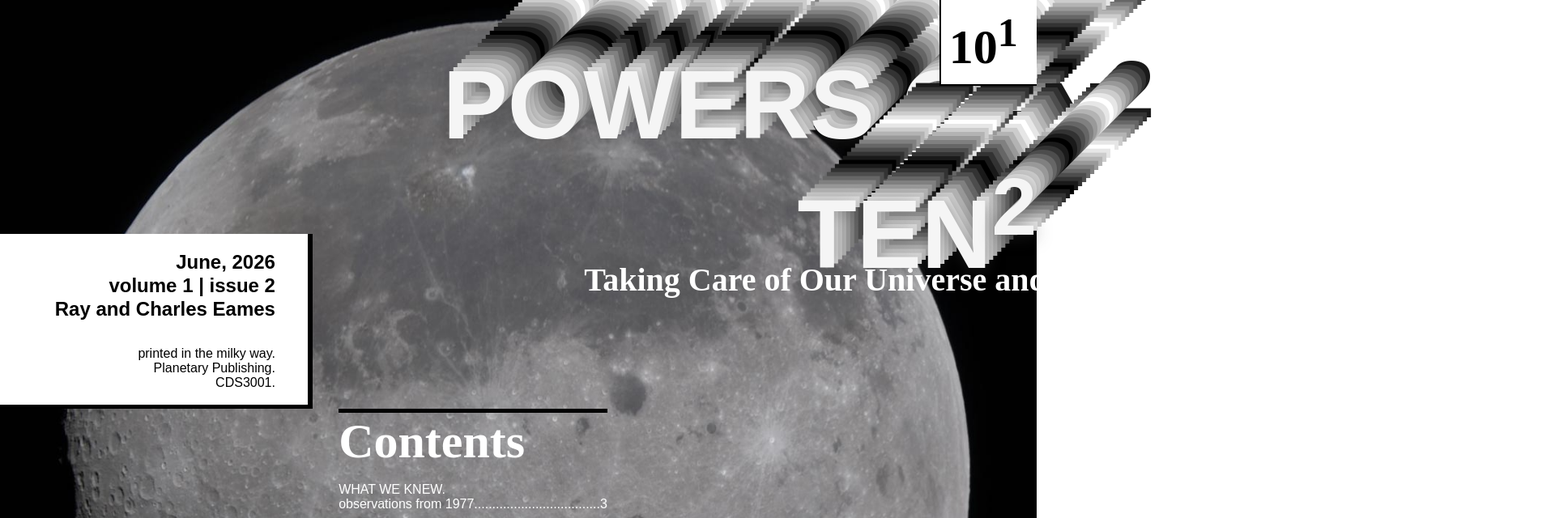
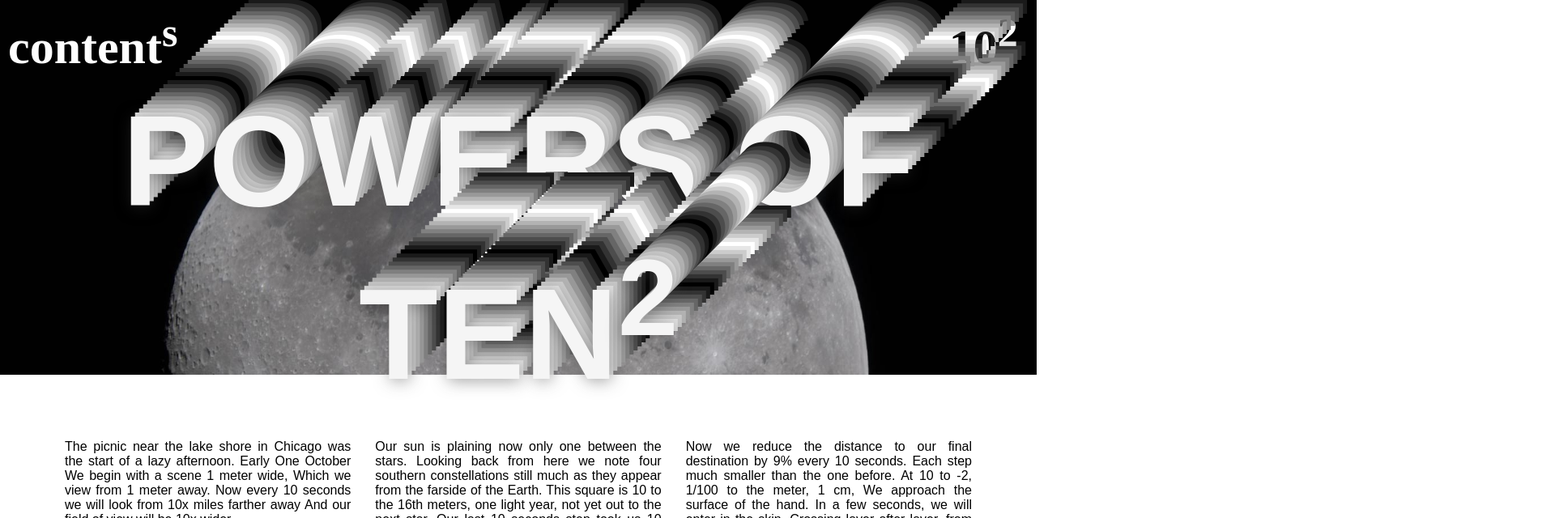
Before and after one commit to avrilkn/avrilkn.github.io, a plain HTML site: page index.html in a window 1280 px wide. Shown: the top 640 px of the page at 81% size, 1920 px wide, since content can reach past the window. Drawn offline with Linux system fonts and the light colour scheme; a web font is replaced by a local one.

Commit message:
contents planning

```diff
--- a/index.html
+++ b/index.html
@@ -4,17 +4,38 @@
         <link rel="stylesheet" href="style.css">
     </head>
     <body>
-
-        <div class="background container">
-            <div class="titlefont right">
-            <h1>POWERS OF TEN<sup>2</sup></h1>
+            <div class="nav">
+            <h6>10<sup>2</sup></h6>
             </div>
 
-        <div class= "contents">
-            <div class="nav h2">
-            <h6>10<sup>1</sup></h6>
+
+            <div class="scroll nav">
+            <div class="left whitetext">
+                <details>
+                    <summary>
+                        <h6> content<sup>s</sup>     </h6>
+                    </summary>
+                <a href= "#script">what we knew.<sup>1</sup></a><br>
+                </t>observations from 1977 <br>
+                WHAT WE KNOW.<sup>2</sup>  <br>
+                    observations from 2026<br>
+                WHAT WILL WE DO.<sup>3</sup> <br>
+                    what we think we know<br>
+                ZOOM IN.<sup>4</sup> <br>
+                    what we’ve seen<br>
+                TO BE HUMAN.<sup>5</sup> <br>
+                    what makes us feel<br>
+                OUR HOME pt. 1<sup>6</sup> <br>
+                    what have we done<br>
+                OUR HOME pt. 2<sup>7</sup>  <br>
+                    what will we do
+            </details>
+                </div>
+        </div>
+        <div class="background container">
+            <div class="titlefont">
+            <h1>Powers of Ten<sup>2</sup></h1>
             </div>
-
 
         <div class="width60 contents whitetext">
             <h2>Taking Care of Our Universe and the Effect of Adding Another Person</h2>
@@ -24,48 +45,7 @@
         </div>
 
 
-         <div class="container">
-            <div class="width40 borderR borderB right white">
-                <br>
-                <h3>June, 2026 <br>
-                volume 1 | issue 2 <br>
-                Ray and Charles Eames <br>
-                <br>
-                </h3>
-                printed in the milky way. <br>
-                Planetary Publishing. <br>
-                CDS3001. <br>
-                <br>
-                </h3>
-            </div>
-
-           <div class="container box">
-            <div class="left whitetext borderT">
-                <h6>
-                Contents
-                </h6>
-                <p> WHAT WE KNEW. <br>
-                </t>observations from 1977...................................3 <br><br><br>
-                WHAT WE KNOW. <br>
-                    observations from 2026............................5<br><br><br>
-                WHAT WILL WE DO.<br>
-                    what we think we know.............................8<br><br><br>
-                ZOOM IN.<br>
-                    what we’ve seen..........................................8<br><br><br>
-                TO BE HUMAN.<br>
-                    what makes us feel....................................10<br><br><br>
-                OUR HOME pt. 1<br>
-                    what have we done.....................................12<br><br><br>
-                OUR HOME pt. 2 <br>
-                    what will we do...........................................13
-                </p>
-                </div>
-        </div>
-        </div>
-        </div>
-
-
-        <div class="columns justify">
+        <div id="script" class="columns justify white">
             <div class="col">
            The picnic near the lake shore in Chicago
 was the start of a lazy afternoon.
@@ -294,7 +274,23 @@
             <img class="border" src="earthset.jpg" alt="">
 
         </div>
+ <div class="container">
+            <div class="width40 borderR borderB right white">
+                <br>
+                <h3>June, 2026 <br>
+                volume 1 | issue 2 <br>
+                Ray and Charles Eames <br>
+                <br>
+                </h3>
+                printed in the milky way. <br>
+                Planetary Publishing. <br>
+                CDS3001. <br>
+                <br>
+                </h3>
+            </div>
 
+
+        </div>
 
             <video width="320" height="240" controls>
                  <source src="PowersOfTen.mp4" type="video/mp4">
--- a/style.css
+++ b/style.css
@@ -19,11 +19,14 @@
     margin: 0  ;
 }
 
+/*headings*/
+
 h1{
     font-family: "franklin-gothic-condensed", sans-serif;
     font-weight: 600;
-    font-size: 120px;
+    font-size: clamp(3.75rem, -2.5rem + 16.667vi, 10rem);
     font-style: normal;
+    text-transform: uppercase;
     text-shadow:
     2px 2px 20px  rgba(58, 58, 58, 0.5),
     5px -5px hsl(0, 0%, 90%),
@@ -55,8 +58,6 @@
     135px -135px hsl(0, 0%, 30%),
     140px -140px hsl(0, 0%, 20%),
     145px -145px hsl(0, 0%, 10%);
-    font-kerning: normal;
-
 }
 
 h2{
@@ -71,13 +72,21 @@
     margin-top: 2px;
     margin-bottom: 2px;
 }
-
+h5{
+    font-family: "PPBold";
+    font-size: 60px;
+    margin-top: 1px;
+    margin-bottom: 1px;
+    margin-right: 10pt;
+    color: white;
+}
 h6{
     font-family: "PPBold";
     font-size: 60px;
     margin-top: 1px;
     margin-bottom: 1px;
     margin-right: 10pt;
+    color: white;
 }
 
 title{
@@ -87,6 +96,7 @@
 }
 
 
+/*divs*/
 
 div.body{
     font-size: 28px;
@@ -132,7 +142,6 @@
     background-position-x: center;
     background-size: cover;
     background-repeat: no-repeat;
-    margin-top:-20px;
     width:100%;
 }
 
@@ -192,9 +201,16 @@
   width:auto;
   text-align: left ;
   padding:10px;
-  background-color: white;
-  border-bottom:2px solid black;
-  border-left:2px solid black;
+  mix-blend-mode: difference;
+}
+
+div.scroll {
+  position:fixed;
+  top:0px;
+  left:0px;
+  width:auto;
+  text-align: right ;
+  padding:10px;
 }
 
 div.quote{
@@ -211,9 +227,9 @@
 div.titlefont {
     color:whitesmoke;
     padding: 0px;
-    margin-left:33%;
-    margin-right: auto;
     margin-bottom:-150px;
+    width: 100%;
+    text-align: center;
 
 }
 
@@ -233,6 +249,8 @@
    color:white;
 }
 
+/*widths why are some of them margined and not hmm */
+
 div.width50{
     width: 50%;
     margin-right: auto;
@@ -251,6 +269,8 @@
     margin-left: 60%;
 }
 
+/*images*/
+
 img {
     width:100%
 }
@@ -258,3 +278,15 @@
 img.border {
     border:10px solid white;
 }
+
+
+/*details*/
+
+details summary {
+  list-style:none;
+  cursor:pointer;
+}
+
+details summary::-webkit-details-marker {
+  display: none;
+}
```
